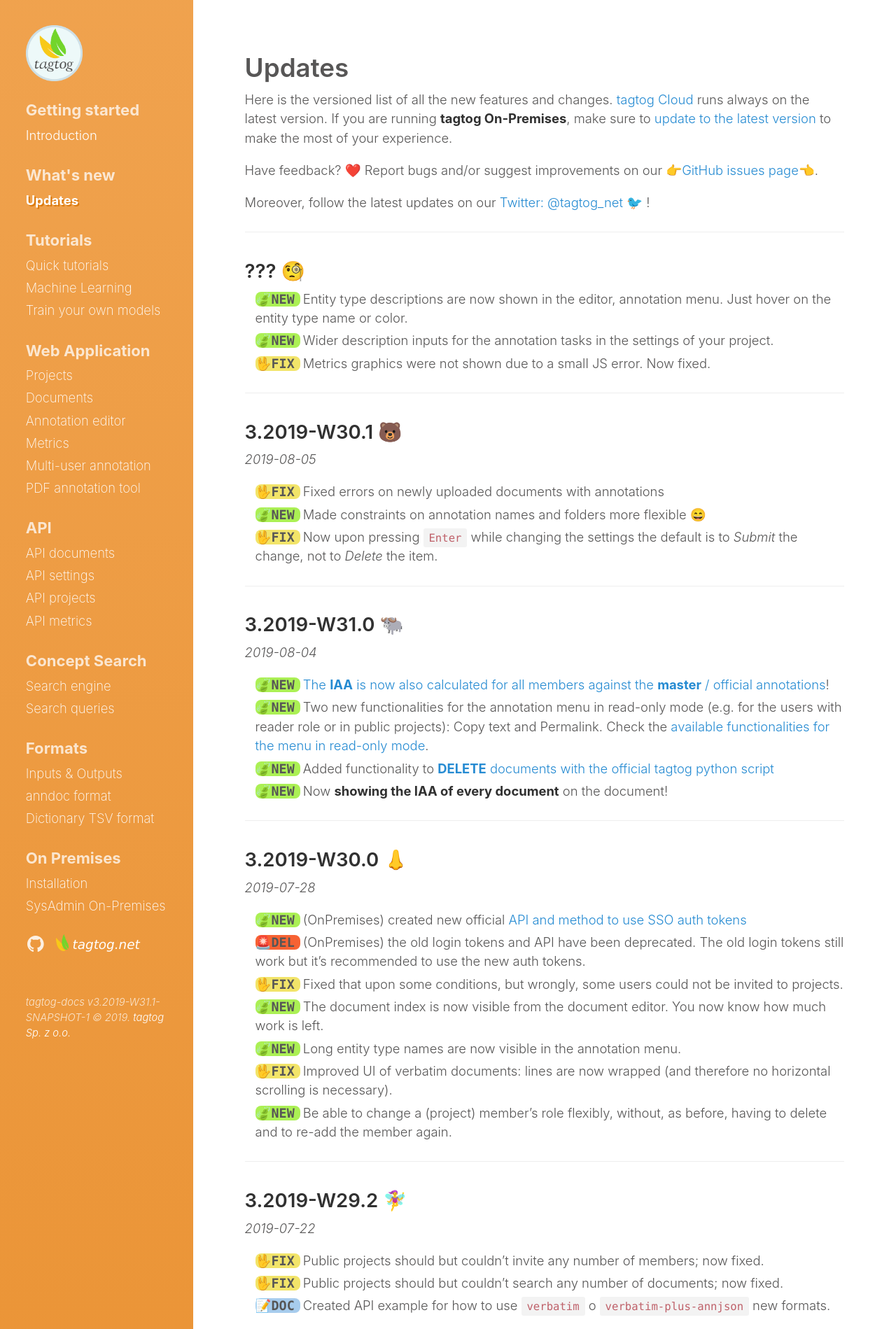
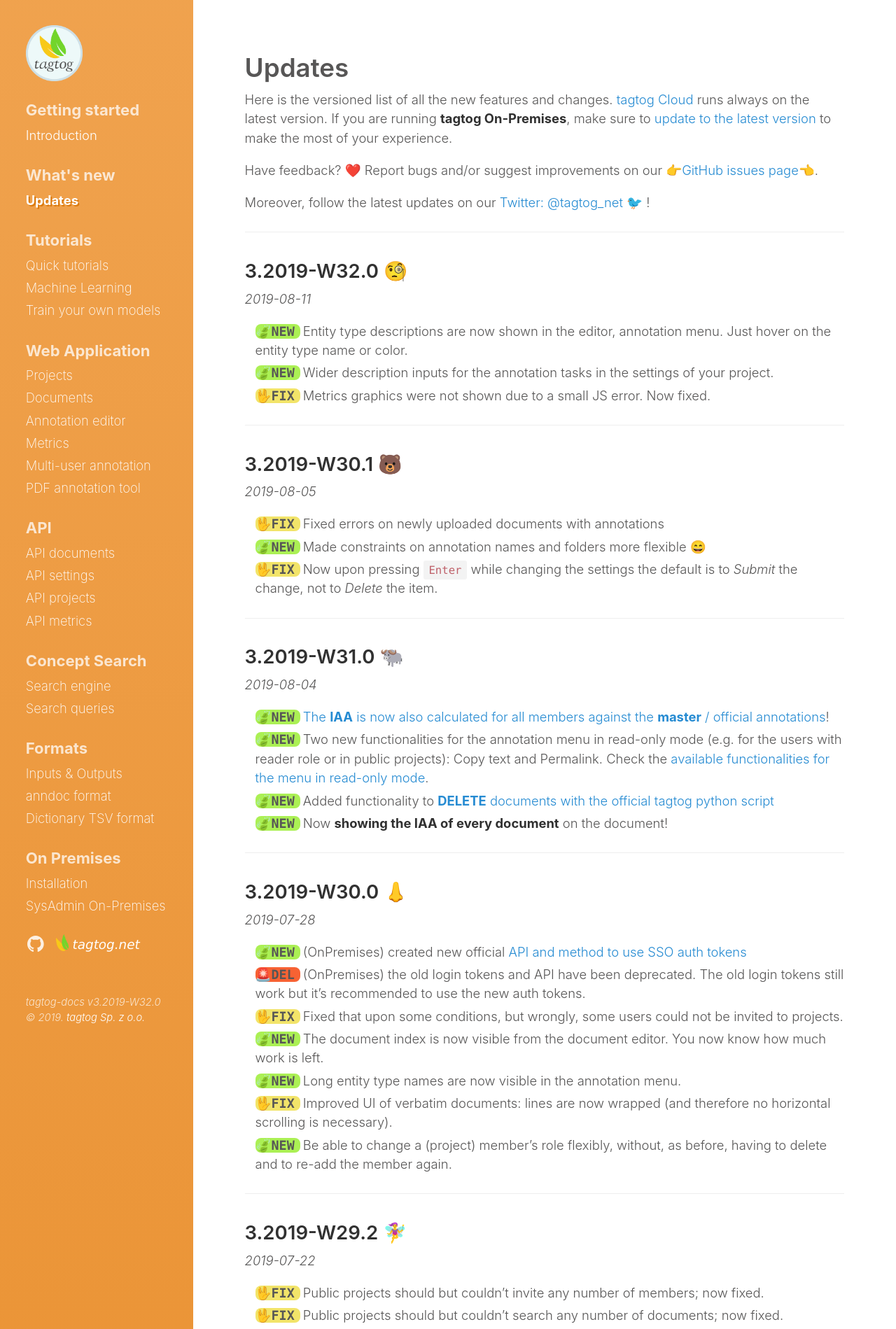
Before and after one commit to tagtogorg/tagtog-doc, a Jekyll site: the page built from updates.md, in a window 1280 px wide. Shown: the top 1899 px of the page at 70% size. Built offline with Jekyll 4.4.1, drawn with Linux system fonts in a browser that asks for light colours; nearby versions of some CDN libraries; emoji names are drawn with the system emoji font.

Commit message:
Bump version: 3.2019-W32.0 🧐

```diff
--- a/_config.yml
+++ b/_config.yml
@@ -70,7 +70,7 @@ plugins:
   - jemoji
 
 # Custom vars
-version: 3.2019-W31.1-SNAPSHOT-1
+version: 3.2019-W32.0
 sidebar_home_link: true
 search_page: false
 # sidebar_blog_link:  '/blog'   # By default, your home page is your blog
--- a/updates.md
+++ b/updates.md
@@ -14,7 +14,8 @@ Moreover, follow the latest updates on our [Twitter: @tagtog_net 🐦](https://t
 
 ---
 
-## ??? 🧐
+## 3.2019-W32.0 🧐
+_2019-08-11_
 
 <ul class="updates">
   <li class="new"><span markdown="1">Entity type descriptions are now shown in the editor, annotation menu. Just hover on the entity type name or color.</span></li>
```
Also changed, not shown: 1 other file.
